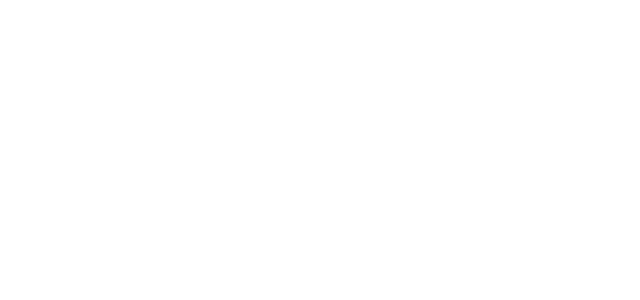
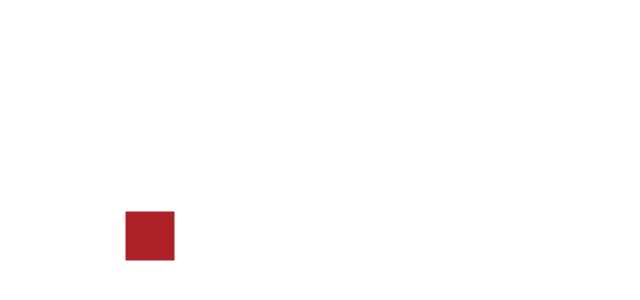
Before and after one commit to PW-SEA-CoDe/IDM-R3F, a React (Vite) app: page / in a window 1280 px wide. Shown: the part 164-464 px from the top of the page, without its empty margins (0-640 px from the left). Built offline with nearby package versions, Linux system fonts and the light colour scheme.

Commit message:
Remove base styles, create simple scene

```diff
--- a/src/App.css
+++ /dev/null
@@ -1,45 +0,0 @@
-*,
-*::before,
-*::after {
-  box-sizing: border-box;
-}
-
-* {
-  margin: 0;
-}
-
-body {
-  line-height: 1.5;
-  -webkit-font-smoothing: antialiased;
-}
-
-img,
-picture,
-video,
-canvas,
-svg {
-  display: block;
-  max-width: 100%;
-}
-
-input,
-button,
-textarea,
-select {
-  font: inherit;
-}
-
-p,
-h1,
-h2,
-h3,
-h4,
-h5,
-h6 {
-  overflow-wrap: break-word;
-}
-
-#root,
-#__next {
-  isolation: isolate;
-}
--- a/src/App.tsx
+++ b/src/App.tsx
@@ -1,7 +1,21 @@
-import "./App.css";
+import { createRoot } from "react-dom/client";
+import { Canvas } from "@react-three/fiber";
 
 function App() {
-  return <></>;
+  return (
+    <div className="canvas-container">
+      <Canvas>
+        <ambientLight intensity={0.1} />
+        <directionalLight color="red" position={[0, 0, 5]} />
+        <mesh>
+          <boxGeometry args={[2, 2, 2]} />
+          <meshStandardMaterial />
+        </mesh>
+      </Canvas>
+    </div>
+  );
 }
 
+createRoot(document.getElementById("root")).render(<App />);
+
 export default App;
```
